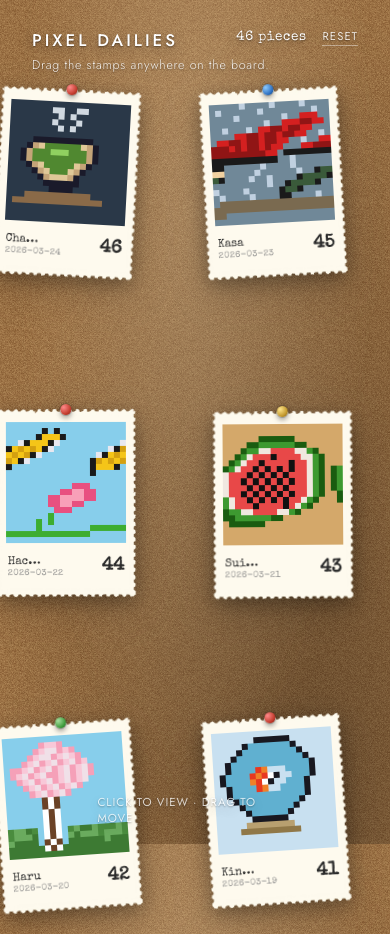
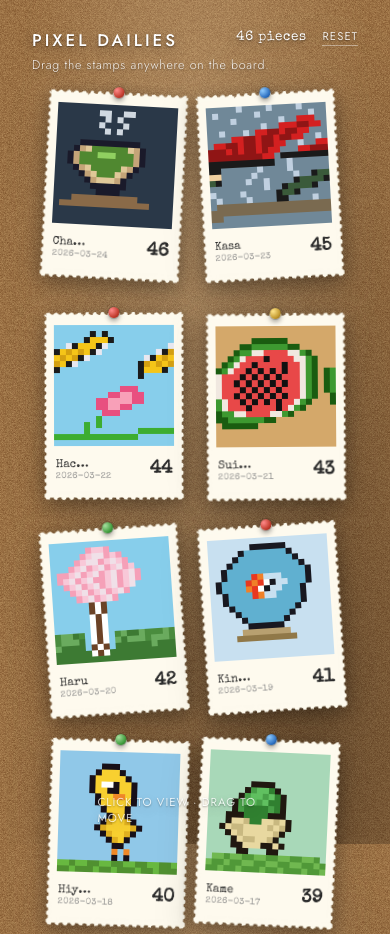
Before and after one commit to saberzou/pixel-dailies, a plain HTML site: page index.html in a window 390 px wide. Shown: the top 934 px of the page. Drawn offline with nearby package versions, Linux system fonts and the light colour scheme.

Commit message:
Force 2 columns on mobile (<=720px)
Detect narrow viewports and pin the default layout to 2 columns with smaller
stamps + tighter jitter. Storage key bumped to v4 so existing layouts refresh.

```diff
--- a/index.html
+++ b/index.html
@@ -272,7 +272,7 @@
 
   <script src="data.js"></script>
   <script>
-    const STORAGE_KEY = 'pixel-dailies-positions-v3';
+    const STORAGE_KEY = 'pixel-dailies-positions-v4';
     const STAMP_W = 180;
     const STAMP_H_EST = 280; // matches frame aspect 892:1201
     const HEADER_H = 80;
@@ -331,21 +331,26 @@
     function defaultLayout(count) {
       const map = {};
       const W = window.innerWidth;
-      const H = window.innerHeight;
-      const margin = 24;
-      const padX = 22;
-      const padY = 30;
-      const cellW = STAMP_W + padX;
-      const cellH = STAMP_H_EST + padY;
-      const cols = Math.max(2, Math.min(4, Math.floor((W - margin * 2) / cellW)));
+      const isMobile = W <= 720;
+      const stampW = isMobile ? 140 : STAMP_W;
+      const stampH = isMobile ? Math.round(140 * 1201 / 892) + 4 : STAMP_H_EST;
+      const margin = isMobile ? 12 : 24;
+      const padX = isMobile ? 14 : 22;
+      const padY = isMobile ? 22 : 30;
+      const cellW = stampW + padX;
+      const cellH = stampH + padY;
+      // Mobile: force 2 columns. Desktop/tablet: fit naturally, capped at 4.
+      const cols = isMobile
+        ? 2
+        : Math.max(2, Math.min(4, Math.floor((W - margin * 2) / cellW)));
       const startX = (W - cols * cellW) / 2 + padX / 2;
       const startY = HEADER_H + 16;
       for (let i = 0; i < count; i++) {
         const col = i % cols;
         const row = Math.floor(i / cols);
         const seed = i + 1;
-        const jitterX = (rand(seed) - 0.5) * 18;
-        const jitterY = (rand(seed + 7) - 0.5) * 14;
+        const jitterX = (rand(seed) - 0.5) * (isMobile ? 10 : 18);
+        const jitterY = (rand(seed + 7) - 0.5) * (isMobile ? 8 : 14);
         const tilt = (rand(seed + 3) - 0.5) * 8;
         map[i] = {
           x: startX + col * cellW + jitterX,
```
